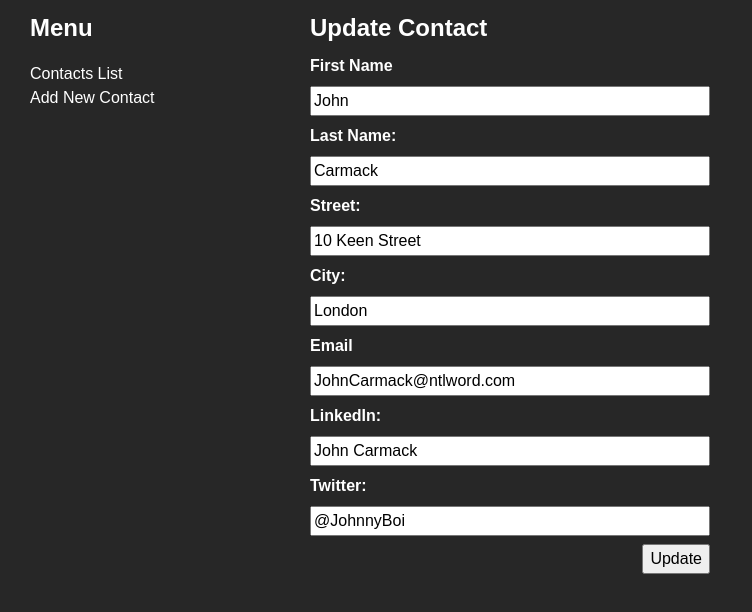
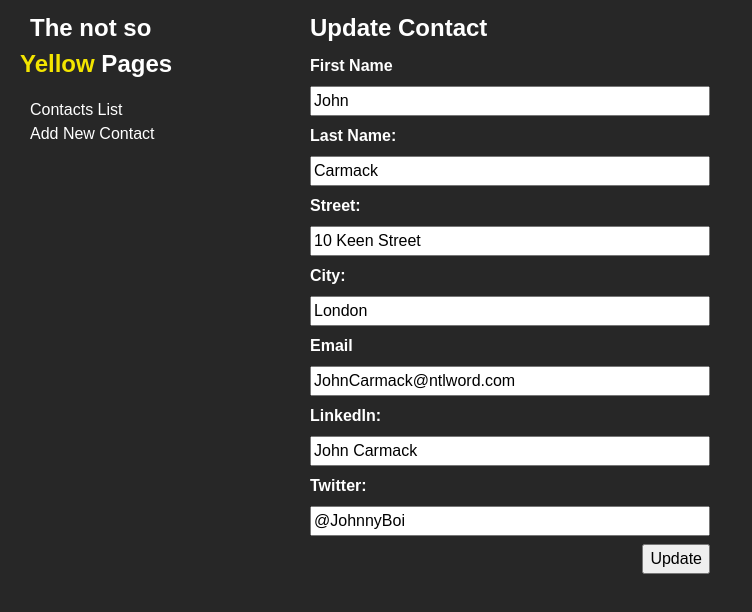
Before and after one commit to boolean-uk/react-address-book, a React (Create React App) app: page /contacts/1/edit in a window 1280 px wide. Shown: the top 612 px of the page, without its empty margins (0-752 px from the left). Built offline with nearby package versions, Linux system fonts and the light colour scheme; data requests are answered from the project's data file.

Commit message:
Very important change (title)

```diff
--- a/src/App.js
+++ b/src/App.js
@@ -21,7 +21,7 @@ export default function App() {
   return (
     <>
       <nav>
-        <h2><Link to='/'>Menu</Link></h2>
+        <h2><Link to='/'>The not so <br /> <span>Yellow</span> Pages</Link></h2>
         <ul>
           {/* TODO: Make these links */}
           <li><Link to='/'>Contacts List</Link></li>
--- a/src/styles/styles.css
+++ b/src/styles/styles.css
@@ -48,6 +48,10 @@ nav {
   padding-right: 10px;
   width: fit-content;
 
+}
+
+nav h2 span {
+  color: #f3e500;
 }
 
 nav li {
```
